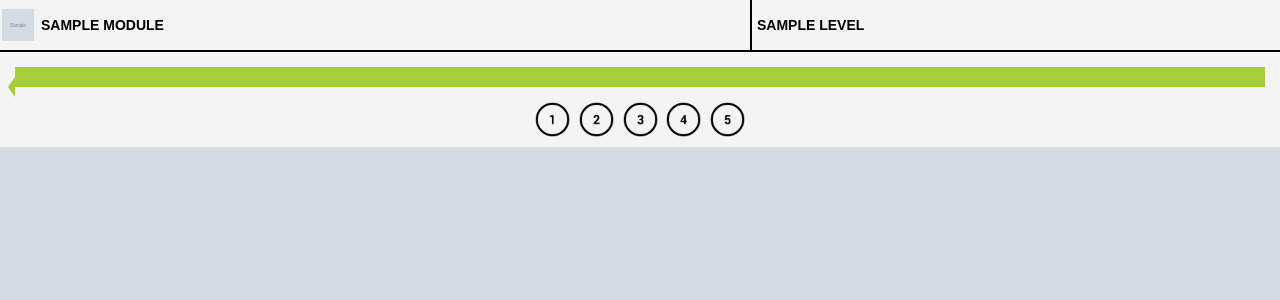
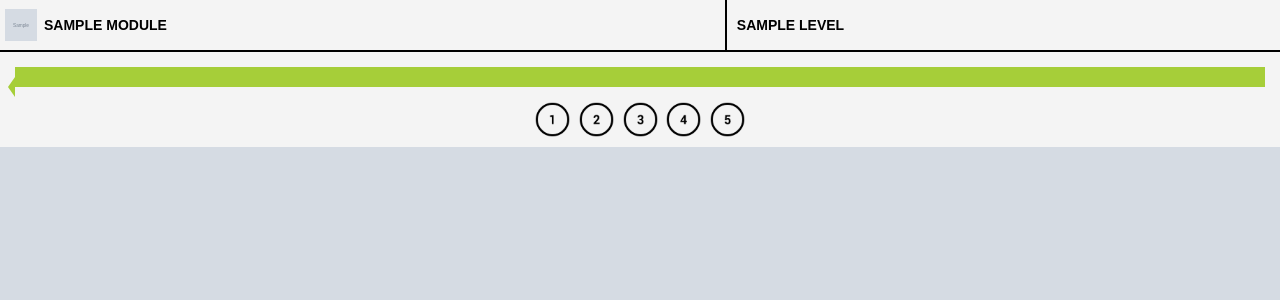
Before and after one commit to praekelt/harambee-mobile, a Django app: template harambee/templates/content/right.html in a window 1280 px wide. Shown: the part 50-350 px from the top of the page. Run offline with Django 3.2, Linux system fonts and the light colour scheme; the template is opened without the code that fills it: most values are stand-ins (such as "Sample title", 1, 10 or a date in 2020); grey boxes marked "Sample" are stand-in pictures; parts of the project's set-up code (start-up, migrations or seed data) failed here and were passed over; some libraries are stand-ins or nearby versions.

Commit message:
Fixed heading

```diff
--- a/harambee/static/css/harambee.css
+++ b/harambee/static/css/harambee.css
@@ -545,47 +545,75 @@ h3.line-heading {
 
 /*****QUESTION HEADING*****/
 .question-heading {
-    height: 50px;
+    min-height: 50px;
 }
 
 .question-heading > div {
-    height: 50px;
+    width: 100%;
+}
+
+.question-heading .module,
+.question-heading .level {
+    min-height: 50px;
+    width: 100%;
+}
+
+.question-heading .module {
+    border-bottom: 2px solid #000000;
+}
+
+.question-heading .level {
     display: table;
-    width: 100%;
+}
+
+.question-heading .level > p {
+    display: table-cell;
+    vertical-align: middle;
+}
+
+.question-heading .module > div {
+    display: table;
+}
+
+.question-heading .module > div > * {
+    display: table-cell;
+    vertical-align: middle;
+}
+
+.question-heading .module > div > img {
+    height: 32px;
+    width: 32px;
+    padding: 9px 5px;
 }
 
 .question-heading p {
     padding:  0 2px;
 }
 
-.question-heading > div > * {
-    display: table-cell;
-    vertical-align: middle;
+.question-heading .level > p {
+    padding: 0 10px;
 }
 
-.question-heading-module {
-    display: table;
+@media(min-width: 18em) {
+    .question-heading > div {
+        display: table;
+        width: 100%;
+    }
+
+    .question-heading .module,
+    .question-heading .level {
+        display: table-cell;
+        vertical-align: middle;
+        width: auto;
+    }
+
+    .question-heading .module {
+        border-bottom: none;
+    }
+
+    .question-heading > div > div:last-child {
+        border-left: 2px solid #000000;
 }
-
-.question-heading-module > * {
-    display: table-cell;
-    vertical-align: middle;
-}
-
-.question-heading-module > img {
-    height: 32px;
-    width: 32px;
-    padding: 9px 2px;
-}
-
-@media(min-width: 20em) {
-    .question-heading p {
-        padding: 0 5px;
-    }
-}
-
-.question-heading > div > p:last-child {
-    border-left: 2px solid #000000;
 }
 
 /*****STREAK******/
--- a/harambee/templates/content/module-level-heading.html
+++ b/harambee/templates/content/module-level-heading.html
@@ -1,7 +1,7 @@
 <div class="question-heading wide bottom-border-2 light-grey-back">
     <div>
-        <div>
-            <div class="question-heading-module">
+        <div class="module">
+            <div>
                 {% if object.level.module.image %}
                     <img src="{{ object.level.module.image.url }}">
                 {% endif %}
@@ -10,6 +10,8 @@
                 </p>
             </div>
         </div>
-        <p class="margin-right inline bold-font">{{ object.level.name | upper }}</p>
+        <div class="level">
+            <p class="margin-right inline bold-font">{{ object.level.name | upper }}</p>
+        </div>
     </div>
 </div>
```
Also changed, not shown: harambee/templates/content/level_intro.html (+5 -3 lines).
